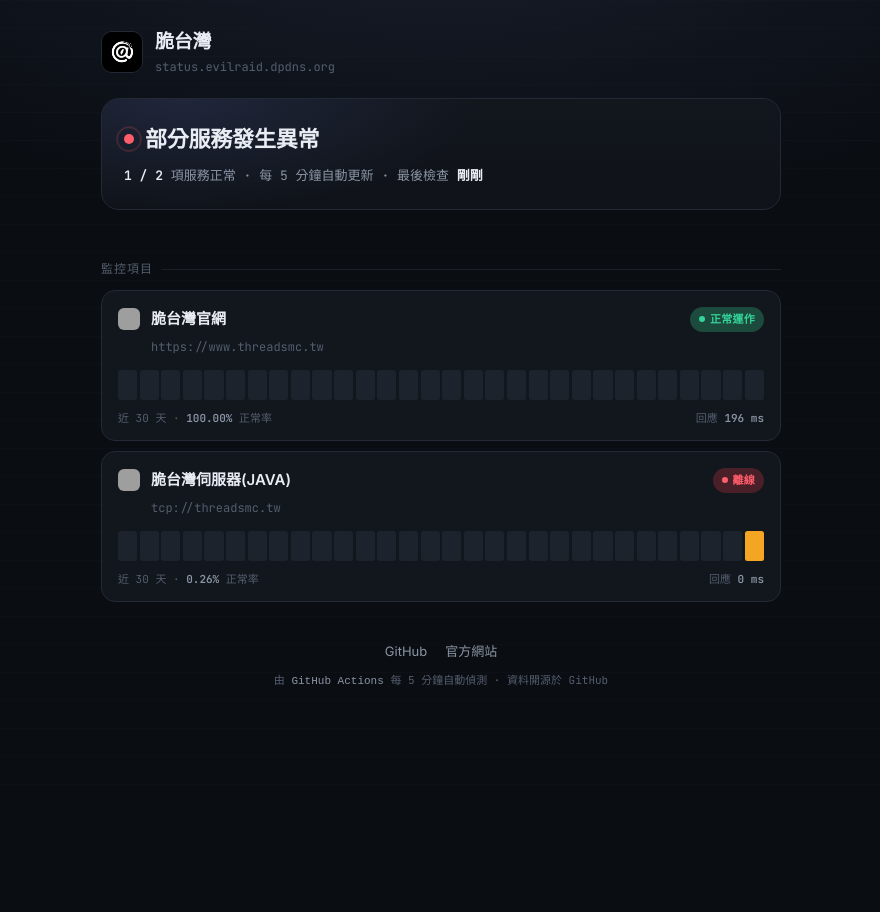
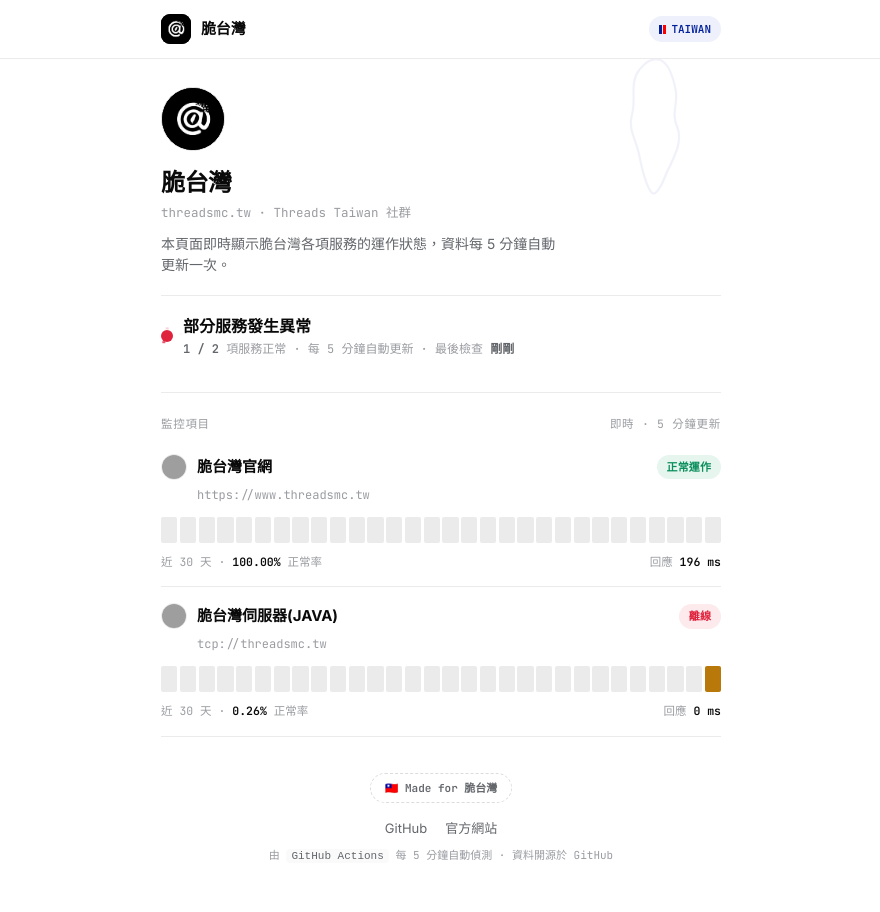
Before and after one commit to hshehk/status, a plain HTML site: page index.html in a window 1280 px wide. Shown: the whole page, without its empty margins (199-1079 px from the left). Before the commit the page ends 800 px from the top, so only its background shows below. Drawn offline with Linux system fonts and the light colour scheme; grey boxes are pictures that could not be loaded.

Commit message:
Add files via upload

```diff
--- /dev/null
+++ b/api/#U8106#U53f0#U7063#U5b98#U7db2/response-time-day.json
@@ -0,0 +1 @@
+{"schemaVersion":1,"label":"response time 24h","message":"196 ms","color":"brightgreen"}
--- /dev/null
+++ b/api/#U8106#U53f0#U7063#U5b98#U7db2/response-time-month.json
@@ -0,0 +1 @@
+{"schemaVersion":1,"label":"response time 30d","message":"196 ms","color":"brightgreen"}
--- /dev/null
+++ b/api/#U8106#U53f0#U7063#U5b98#U7db2/response-time-week.json
@@ -0,0 +1 @@
+{"schemaVersion":1,"label":"response time 7d","message":"196 ms","color":"brightgreen"}
--- /dev/null
+++ b/api/#U8106#U53f0#U7063#U5b98#U7db2/response-time-year.json
@@ -0,0 +1 @@
+{"schemaVersion":1,"label":"response time 1y","message":"196 ms","color":"brightgreen"}
--- /dev/null
+++ b/api/#U8106#U53f0#U7063#U5b98#U7db2/response-time.json
@@ -0,0 +1 @@
+{"schemaVersion":1,"label":"response time","message":"196 ms","color":"brightgreen"}
--- /dev/null
+++ b/api/#U8106#U53f0#U7063#U5b98#U7db2/uptime-day.json
@@ -0,0 +1 @@
+{"schemaVersion":1,"label":"uptime 24h","message":"100%","color":"brightgreen"}
--- /dev/null
+++ b/api/#U8106#U53f0#U7063#U5b98#U7db2/uptime-month.json
@@ -0,0 +1 @@
+{"schemaVersion":1,"label":"uptime 30d","message":"100%","color":"brightgreen"}
--- /dev/null
+++ b/api/#U8106#U53f0#U7063#U5b98#U7db2/uptime-week.json
@@ -0,0 +1 @@
+{"schemaVersion":1,"label":"uptime 7d","message":"100%","color":"brightgreen"}
--- /dev/null
+++ b/api/#U8106#U53f0#U7063#U5b98#U7db2/uptime-year.json
@@ -0,0 +1 @@
+{"schemaVersion":1,"label":"uptime 1y","message":"100%","color":"brightgreen"}
--- /dev/null
+++ b/api/#U8106#U53f0#U7063#U5b98#U7db2/uptime.json
@@ -0,0 +1 @@
+{"schemaVersion":1,"label":"uptime","message":"100%","color":"brightgreen"}
--- a/index.html
+++ b/index.html
@@ -3,173 +3,216 @@
 <head>
 <meta charset="UTF-8">
 <meta name="viewport" content="width=device-width, initial-scale=1, viewport-fit=cover">
-<title>脆台灣 · 系統狀態</title>
+<title>脆台灣 · 服務狀態</title>
 <meta name="description" content="脆台灣官網與伺服器即時運作狀態">
 <link rel="icon" href="./logo.png">
 <link rel="preconnect" href="https://fonts.googleapis.com">
 <link rel="preconnect" href="https://fonts.gstatic.com" crossorigin>
-<link href="https://fonts.googleapis.com/css2?family=Space+Grotesk:wght@500;600;700&family=Inter:wght@400;500;600;700&family=JetBrains+Mono:wght@400;500;600&display=swap" rel="stylesheet">
+<link href="https://fonts.googleapis.com/css2?family=Inter:wght@400;500;600;700;800&family=JetBrains+Mono:wght@400;500;600&display=swap" rel="stylesheet">
 <style>
   :root{
-    --bg: #0a0d12;
-    --bg-grid: #0d1117;
-    --surface: #12161d;
-    --surface-2: #171c24;
-    --border: #232a35;
-    --border-soft: #1a2029;
-    --text: #e9edf3;
-    --text-dim: #8b95a5;
-    --text-faint: #545e6e;
-    --up: #34d399;
-    --up-dim: #1c4a3c;
-    --down: #ff5d6c;
-    --down-dim: #4a2028;
-    --partial: #f5a524;
-    --partial-dim: #4a3a18;
-    --accent: #7c8cff;
-    --accent-soft: #7c8cff22;
-    --mono: 'JetBrains Mono', ui-monospace, monospace;
-    --sans: 'Inter', -apple-system, BlinkMacSystemFont, 'Segoe UI', sans-serif;
-    --display: 'Space Grotesk', var(--sans);
+    --bg:#ffffff;
+    --bg-soft:#fafafa;
+    --divider:#ebebeb;
+    --divider-strong:#dcdcdc;
+    --text:#0a0a0a;
+    --text-dim:#63666b;
+    --text-faint:#9a9ca1;
+    --up:#0a8f5c;
+    --up-soft:#e7f5ef;
+    --down:#e0233d;
+    --down-soft:#fceaec;
+    --partial:#b8790a;
+    --partial-soft:#faf1de;
+    --tw-blue:#00209b;
+    --tw-blue-soft:#eef0fb;
+    --tw-red:#fe0000;
+    --mono:'JetBrains Mono', ui-monospace, monospace;
+    --sans:'Inter', -apple-system, BlinkMacSystemFont, 'PingFang TC', 'Microsoft JhengHei', sans-serif;
   }
   *{box-sizing:border-box; margin:0; padding:0;}
   html{background:var(--bg);}
   body{
-    background:
-      radial-gradient(1200px 500px at 50% -10%, #171d2a 0%, transparent 60%),
-      linear-gradient(var(--bg-grid) 1px, transparent 1px) 0 0/100% 28px,
-      var(--bg);
+    background:var(--bg);
     color:var(--text);
     font-family:var(--sans);
     line-height:1.5;
     -webkit-font-smoothing:antialiased;
     min-height:100vh;
-    padding-bottom:64px;
   }
   a{color:inherit; text-decoration:none;}
-  .wrap{max-width:720px; margin:0 auto; padding:0 20px;}
+  .wrap{max-width:600px; margin:0 auto; padding:0 20px;}
 
-  /* header */
-  header.top{padding:28px 0 20px;}
-  .brand{display:flex; align-items:center; gap:12px;}
-  .brand img{width:42px; height:42px; border-radius:11px; display:block; background:#000; border:1px solid var(--border);}
-  .brand-name{font-family:var(--display); font-weight:700; font-size:19px; letter-spacing:-0.01em;}
-  .brand-sub{font-size:12px; color:var(--text-faint); font-family:var(--mono); margin-top:1px;}
+  /* sticky top bar, Threads-app style */
+  .topbar{
+    position:sticky; top:0; z-index:10;
+    background:rgba(255,255,255,.88);
+    backdrop-filter:blur(10px);
+    border-bottom:1px solid var(--divider);
+  }
+  .topbar-inner{
+    max-width:600px; margin:0 auto; padding:14px 20px;
+    display:flex; align-items:center; gap:10px;
+  }
+  .mark{
+    width:30px; height:30px; border-radius:9px; background:#000; flex:none;
+    display:flex; align-items:center; justify-content:center; overflow:hidden;
+  }
+  .mark img{width:100%; height:100%; object-fit:cover;}
+  .topbar-name{font-weight:700; font-size:15px; letter-spacing:-0.01em;}
+  .topbar-spacer{flex:1;}
+  .tw-chip{
+    display:flex; align-items:center; gap:5px;
+    font-family:var(--mono); font-size:11px; font-weight:600; color:var(--tw-blue);
+    background:var(--tw-blue-soft); border-radius:99px; padding:5px 10px;
+  }
+  .tw-chip .flag{display:flex; gap:1.5px;}
+  .tw-chip .flag i{width:3px; height:9px; display:block; background:var(--tw-blue);}
+  .tw-chip .flag i:nth-child(2){background:var(--tw-red);}
 
-  /* overall status hero */
-  .hero{
-    margin-top:22px;
-    border:1px solid var(--border);
-    background:linear-gradient(180deg, var(--surface) 0%, #0f1319 100%);
-    border-radius:18px;
-    padding:24px 22px;
-    position:relative;
-    overflow:hidden;
+  /* hero, profile-header style */
+  .hero{padding:28px 0 8px; position:relative;}
+  .tw-watermark{
+    position:absolute; top:-6px; right:-10px; width:150px; height:150px;
+    opacity:.05; pointer-events:none;
   }
-  .hero::before{
-    content:"";
-    position:absolute; inset:0;
-    background:radial-gradient(420px 160px at 12% 0%, var(--accent-soft), transparent 70%);
-    pointer-events:none;
+  .avatar{
+    width:64px; height:64px; border-radius:50%; background:#000;
+    display:flex; align-items:center; justify-content:center; overflow:hidden;
+    border:1px solid var(--divider);
   }
-  .hero-row{display:flex; align-items:center; gap:11px; position:relative;}
-  .dot{width:10px; height:10px; border-radius:50%; flex:none; position:relative;}
-  .dot::after{
-    content:""; position:absolute; inset:-6px; border-radius:50%;
-    border:1px solid currentColor; opacity:.35;
-    animation:pulse 2.2s ease-out infinite;
+  .avatar img{width:100%; height:100%; object-fit:cover;}
+  .identity{margin-top:14px;}
+  .identity h1{font-size:24px; font-weight:800; letter-spacing:-0.02em;}
+  .handle{font-family:var(--mono); font-size:12.5px; color:var(--text-faint); margin-top:3px;}
+  .intro{font-size:14px; color:var(--text-dim); margin-top:10px; max-width:46ch;}
+
+  .status-row{
+    margin-top:20px; padding-top:18px; border-top:1px solid var(--divider);
+    display:flex; align-items:center; gap:10px;
   }
-  .dot.up{background:var(--up); color:var(--up);}
-  .dot.down{background:var(--down); color:var(--down);}
-  .dot.partial{background:var(--partial); color:var(--partial);}
-  @keyframes pulse{
-    0%{transform:scale(.6); opacity:.5;}
-    100%{transform:scale(1.9); opacity:0;}
+  .dot-wrap{position:relative; width:12px; height:12px; flex:none;}
+  .dot{width:12px; height:12px; border-radius:50%; display:block; position:relative; z-index:2;}
+  .dot.up{background:var(--up);}
+  .dot.down{background:var(--down);}
+  .dot.partial{background:var(--partial);}
+  /* signature: dissolving-pixel scatter, echoes the logo's fragmented corner */
+  .px{position:absolute; width:2.5px; height:2.5px; background:currentColor; z-index:1; animation:scatter 2.4s ease-out infinite;}
+  .dot-wrap.up{color:var(--up);} .dot-wrap.down{color:var(--down);} .dot-wrap.partial{color:var(--partial);}
+  .px:nth-child(1){top:-1px; left:6px; animation-delay:0s;}
+  .px:nth-child(2){top:3px; left:11px; animation-delay:.3s;}
+  .px:nth-child(3){top:9px; left:9px; animation-delay:.6s;}
+  .px:nth-child(4){top:8px; left:-2px; animation-delay:.9s;}
+  .px:nth-child(5){top:2px; left:-3px; animation-delay:1.2s;}
+  @keyframes scatter{
+    0%{transform:translate(0,0); opacity:.9;}
+    100%{transform:translate(10px,-6px); opacity:0;}
   }
-  .hero-title{font-family:var(--display); font-weight:700; font-size:22px; letter-spacing:-0.01em;}
-  .hero-meta{margin-top:10px; font-size:13px; color:var(--text-dim); font-family:var(--mono); position:relative;}
-  .hero-meta b{color:var(--text); font-weight:600;}
+  .status-title{font-size:16px; font-weight:700;}
+  .status-meta{font-family:var(--mono); font-size:12px; color:var(--text-faint); margin-top:2px;}
+  .status-meta b{color:var(--text-dim); font-weight:600;}
 
   /* section label */
   .section-label{
-    margin:30px 0 12px; font-size:12px; letter-spacing:.08em; color:var(--text-faint);
-    font-family:var(--mono); text-transform:uppercase; display:flex; align-items:center; gap:8px;
+    margin:26px 0 2px; padding-top:22px; border-top:1px solid var(--divider);
+    font-size:11.5px; letter-spacing:.06em; color:var(--text-faint);
+    font-family:var(--mono); text-transform:uppercase;
+    display:flex; align-items:center; justify-content:space-between;
   }
-  .section-label::after{content:""; flex:1; height:1px; background:var(--border-soft);}
 
-  /* service cards */
-  .services{display:flex; flex-direction:column; gap:10px;}
-  .card{
-    border:1px solid var(--border);
-    background:var(--surface);
-    border-radius:14px;
-    padding:16px 16px 14px;
-    transition:border-color .15s ease;
+  /* feed-style rows, no boxes — hairline dividers like Threads posts */
+  .services{margin-top:6px;}
+  .row{
+    padding:16px 0; border-bottom:1px solid var(--divider);
   }
-  .card:hover{border-color:#2c3644;}
-  .card-top{display:flex; align-items:center; gap:11px;}
-  .fav{width:22px; height:22px; border-radius:6px; flex:none; background:var(--surface-2); object-fit:cover;}
-  .card-name{font-weight:600; font-size:15px; flex:1; min-width:0; overflow:hidden; text-overflow:ellipsis; white-space:nowrap;}
+  .row-top{display:flex; align-items:center; gap:10px;}
+  .fav{width:26px; height:26px; border-radius:50%; flex:none; background:var(--bg-soft); object-fit:cover; border:1px solid var(--divider);}
+  .row-name{font-weight:700; font-size:15px; flex:1; min-width:0; overflow:hidden; text-overflow:ellipsis; white-space:nowrap;}
   .pill{
-    font-family:var(--mono); font-size:11px; font-weight:600; padding:4px 9px;
-    border-radius:99px; flex:none; letter-spacing:.02em;
-    display:flex; align-items:center; gap:5px;
+    font-family:var(--mono); font-size:11px; font-weight:700; padding:4px 10px;
+    border-radius:99px; flex:none; letter-spacing:.01em;
   }
-  .pill::before{content:""; width:6px; height:6px; border-radius:50%; background:currentColor;}
-  .pill.up{background:var(--up-dim); color:var(--up);}
-  .pill.down{background:var(--down-dim); color:var(--down);}
-  .pill.partial{background:var(--partial-dim); color:var(--partial);}
-  .pill.unknown{background:#232a35; color:var(--text-faint);}
+  .pill.up{background:var(--up-soft); color:var(--up);}
+  .pill.down{background:var(--down-soft); color:var(--down);}
+  .pill.partial{background:var(--partial-soft); color:var(--partial);}
+  .pill.unknown{background:var(--bg-soft); color:var(--text-faint);}
 
-  .card-url{font-size:12px; color:var(--text-faint); font-family:var(--mono); margin-top:6px; margin-left:33px; overflow:hidden; text-overflow:ellipsis; white-space:nowrap;}
+  .row-url{font-size:12px; color:var(--text-faint); font-family:var(--mono); margin-top:6px; margin-left:36px; overflow:hidden; text-overflow:ellipsis; white-space:nowrap;}
 
-  .bars{display:flex; gap:2.5px; margin-top:14px; height:30px;}
-  .bar{flex:1; border-radius:2.5px; background:#1d232d; min-width:2px;}
+  .bars{display:flex; gap:2.5px; margin-top:13px; height:26px;}
+  .bar{flex:1; border-radius:2px; background:var(--divider); min-width:2px;}
   .bar.up{background:var(--up);}
   .bar.down{background:var(--down);}
   .bar.partial{background:var(--partial);}
 
-  .card-bottom{display:flex; justify-content:space-between; align-items:baseline; margin-top:10px;}
-  .stat{font-size:11px; color:var(--text-faint); font-family:var(--mono);}
-  .stat b{color:var(--text-dim); font-weight:600;}
+  .row-bottom{display:flex; justify-content:space-between; align-items:baseline; margin-top:10px;}
+  .stat{font-size:11.5px; color:var(--text-faint); font-family:var(--mono);}
+  .stat b{color:var(--text); font-weight:700;}
   .stat.right{text-align:right;}
 
   /* footer */
-  footer{margin-top:40px; text-align:center;}
-  .footer-links{display:flex; justify-content:center; gap:18px; font-size:13px; color:var(--text-dim); margin-bottom:10px;}
-  .footer-links a:hover{color:var(--accent);}
+  footer{margin-top:8px; padding:28px 0 48px; text-align:center;}
+  .stamp{
+    display:inline-flex; align-items:center; gap:6px;
+    font-family:var(--mono); font-size:11px; font-weight:600; color:var(--text-dim);
+    border:1px dashed var(--divider-strong); border-radius:99px; padding:6px 14px; margin-bottom:16px;
+  }
+  .footer-links{display:flex; justify-content:center; gap:18px; font-size:13px; color:var(--text-dim); margin-bottom:8px;}
+  .footer-links a:hover{color:var(--tw-blue);}
   .footer-note{font-size:11px; color:var(--text-faint); font-family:var(--mono);}
-  .footer-note code{color:var(--text-dim);}
+  .footer-note code{color:var(--text-dim); background:var(--bg-soft); padding:1px 5px; border-radius:4px;}
 
   .loading{padding:40px 0; text-align:center; color:var(--text-faint); font-family:var(--mono); font-size:13px;}
+
+  @media (prefers-reduced-motion: reduce){
+    .px{animation:none; opacity:.6;}
+  }
 </style>
 </head>
 <body>
+  <div class="topbar">
+    <div class="topbar-inner">
+      <div class="mark"><img src="./logo.png" alt="脆台灣"></div>
+      <div class="topbar-name">脆台灣</div>
+      <div class="topbar-spacer"></div>
+      <div class="tw-chip"><span class="flag"><i></i><i></i></span>TAIWAN</div>
+    </div>
+  </div>
+
   <div class="wrap">
-    <header class="top">
-      <div class="brand">
-        <img src="./logo.png" alt="logo">
+    <div class="hero">
+      <svg class="tw-watermark" viewBox="0 0 100 100" fill="none">
+        <path d="M50,4 C57,4 61,14 63,24 C65,33 60,40 64,49 C68,58 63,68 57,80 C54,88 50,96 47,93 C43,88 41,79 39,69 C37,58 31,51 34,41 C37,30 32,20 39,11 C43,6 46,4 50,4 Z" stroke="#00209b" stroke-width="1.5"/>
+      </svg>
+      <div class="avatar"><img src="./logo.png" alt="脆台灣 logo"></div>
+      <div class="identity">
+        <h1>脆台灣</h1>
+        <div class="handle">threadsmc.tw · Threads Taiwan 社群</div>
+        <p class="intro">本頁面即時顯示脆台灣各項服務的運作狀態，資料每 5 分鐘自動更新一次。</p>
+      </div>
+
+      <div class="status-row" id="hero">
+        <div class="dot-wrap up" id="hero-dotwrap">
+          <span class="dot up" id="hero-dot"></span>
+          <span class="px"></span><span class="px"></span><span class="px"></span><span class="px"></span><span class="px"></span>
+        </div>
         <div>
-          <div class="brand-name">脆台灣</div>
-          <div class="brand-sub">status.evilraid.dpdns.org</div>
+          <div class="status-title" id="hero-title">讀取狀態中…</div>
+          <div class="status-meta" id="hero-meta"></div>
         </div>
       </div>
+    </div>
 
-      <div class="hero" id="hero">
-        <div class="hero-row">
-          <span class="dot up" id="hero-dot"></span>
-          <span class="hero-title" id="hero-title">讀取狀態中…</span>
-        </div>
-        <div class="hero-meta" id="hero-meta"></div>
-      </div>
-    </header>
-
-    <div class="section-label">監控項目</div>
+    <div class="section-label">
+      <span>監控項目</span>
+      <span>即時 · 5 分鐘更新</span>
+    </div>
     <div class="services" id="services">
       <div class="loading">讀取監控資料中…</div>
     </div>
 
     <footer>
+      <div class="stamp">🇹🇼 Made for 脆台灣</div>
       <div class="footer-links">
         <a href="https://github.com/hshehk/status" target="_blank" rel="noopener">GitHub</a>
         <a href="https://www.threadsmc.tw" target="_blank" rel="noopener">官方網站</a>
@@ -217,19 +260,17 @@
   const hasDown = sites.some(s => s.status === 'down');
   const allUp = sites.every(s => s.status === 'up');
   const heroDot = document.getElementById('hero-dot');
+  const heroDotWrap = document.getElementById('hero-dotwrap');
   const heroTitle = document.getElementById('hero-title');
   const heroMeta = document.getElementById('hero-meta');
 
-  if(allUp){
-    heroDot.className = 'dot up';
-    heroTitle.textContent = '所有系統正常運作';
-  } else if(hasDown){
-    heroDot.className = 'dot down';
-    heroTitle.textContent = '部分服務發生異常';
-  } else {
-    heroDot.className = 'dot partial';
-    heroTitle.textContent = '部分服務狀態異常';
-  }
+  let cls = 'partial';
+  if(allUp) cls = 'up';
+  else if(hasDown) cls = 'down';
+  heroDot.className = 'dot ' + cls;
+  heroDotWrap.className = 'dot-wrap ' + cls;
+  heroTitle.textContent = allUp ? '所有系統正常運作' : (hasDown ? '部分服務發生異常' : '部分服務狀態異常');
+
   const upCount = sites.filter(s => s.status === 'up').length;
   heroMeta.innerHTML = '<b>' + upCount + ' / ' + sites.length + '</b> 項服務正常 · 每 5 分鐘自動更新';
 
@@ -240,22 +281,22 @@
     const status = site.status === 'up' ? 'up' : (site.status === 'down' ? 'down' : 'unknown');
     const bars = buildBars(site.dailyMinutesDown, 30);
 
-    const card = document.createElement('div');
-    card.className = 'card';
-    card.innerHTML = `
-      <div class="card-top">
+    const row = document.createElement('div');
+    row.className = 'row';
+    row.innerHTML = `
+      <div class="row-top">
         <img class="fav" src="${site.icon || ''}" onerror="this.style.visibility='hidden'" alt="">
-        <div class="card-name">${site.name}</div>
+        <div class="row-name">${site.name}</div>
         <div class="pill ${status}">${statusText[status] || statusText.unknown}</div>
       </div>
-      <div class="card-url">${site.url}</div>
+      <div class="row-url">${site.url}</div>
       <div class="bars">${bars.map(b => `<div class="bar ${b}" title="${b}"></div>`).join('')}</div>
-      <div class="card-bottom">
+      <div class="row-bottom">
         <div class="stat">近 30 天 · <b>${site.uptimeMonth || site.uptime || '—'}</b> 正常率</div>
         <div class="stat right">回應 <b>${site.time != null ? site.time + ' ms' : '—'}</b></div>
       </div>
     `;
-    container.appendChild(card);
+    container.appendChild(row);
   });
 }
 
@@ -272,6 +313,7 @@
     document.getElementById('services').innerHTML =
       '<div class="loading">⚠️ 無法讀取監控資料<br><span style="font-size:11px">' + err.message + '</span></div>';
     document.getElementById('hero-title').textContent = '無法讀取狀態資料';
+    document.getElementById('hero-dotwrap').className = 'dot-wrap partial';
     document.getElementById('hero-dot').className = 'dot partial';
   });
 </script>
```
Also changed, not shown: graphs/#U8106#U53f0#U7063#U5b98#U7db2/response-time-day.png (added), graphs/#U8106#U53f0#U7063#U5b98#U7db2/response-time-month.png (added), graphs/#U8106#U53f0#U7063#U5b98#U7db2/response-time-week.png (added), graphs/#U8106#U53f0#U7063#U5b98#U7db2/response-time-year.png (added), graphs/#U8106#U53f0#U7063#U5b98#U7db2/response-time.png (added), 1 other file.
